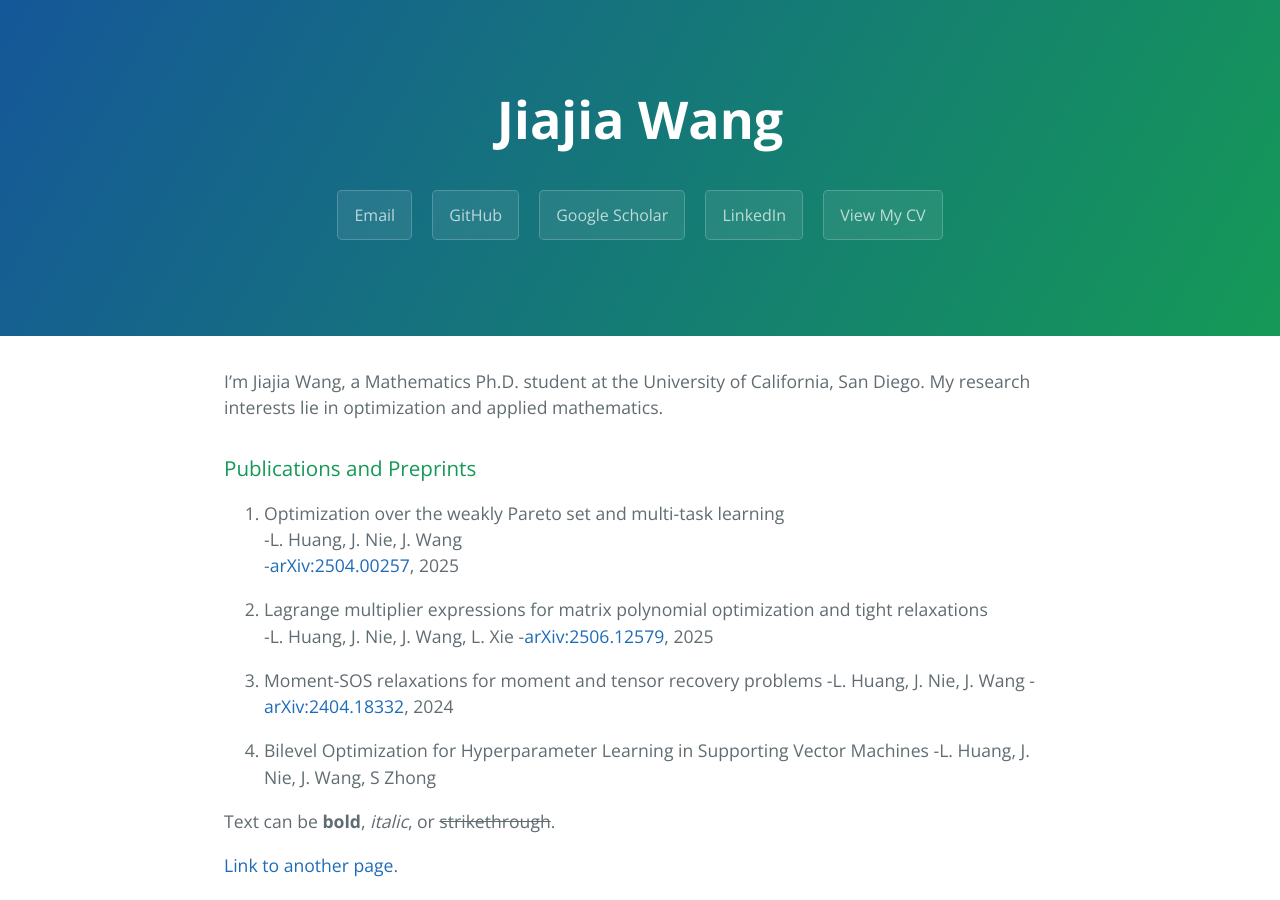
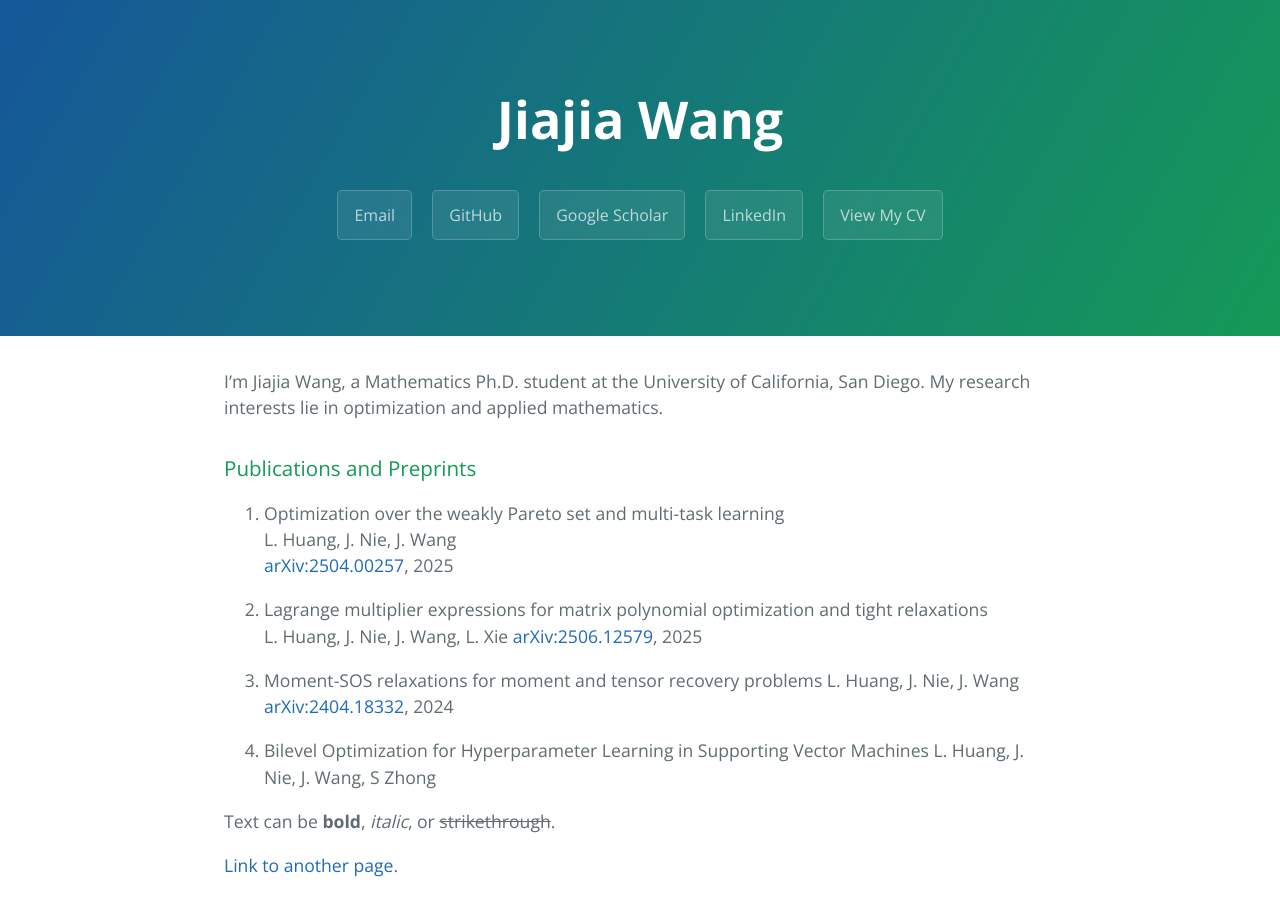
Before and after one commit to additionjj/jiajia_website, a Jekyll site: the page built from index.md, in a window 1280 px wide and 900 px high. Built offline with Jekyll 4.4.1, drawn with Linux system fonts in a browser that asks for light colours.

```diff
--- a/index.md
+++ b/index.md
@@ -7,19 +7,19 @@ layout: default
   My research interests lie in optimization and applied mathematics.
 ### Publications and Preprints
 1. Optimization over the weakly Pareto set and multi-task learning
-  -L. Huang, J. Nie, J. Wang
-  -[arXiv:2504.00257](https://arxiv.org/abs/2504.00257), 2025
+    L. Huang, J. Nie, J. Wang
+    [arXiv:2504.00257](https://arxiv.org/abs/2504.00257), 2025
 
 2. Lagrange multiplier expressions for matrix polynomial optimization and tight relaxations
-   -L. Huang, J. Nie, J. Wang, L. Xie
-   -[arXiv:2506.12579](https://arxiv.org/abs/2506.12579), 2025
+   L. Huang, J. Nie, J. Wang, L. Xie
+   [arXiv:2506.12579](https://arxiv.org/abs/2506.12579), 2025
 
 3. Moment-SOS relaxations for moment and tensor recovery problems
-  -L. Huang, J. Nie, J. Wang
-  -[arXiv:2404.18332](https://arxiv.org/abs/2404.18332), 2024
+   L. Huang, J. Nie, J. Wang
+   [arXiv:2404.18332](https://arxiv.org/abs/2404.18332), 2024
 
 4. Bilevel Optimization for Hyperparameter Learning in Supporting Vector Machines
-   -L. Huang, J. Nie, J. Wang, S Zhong
+   L. Huang, J. Nie, J. Wang, S Zhong
 
 Text can be **bold**, _italic_, or ~~strikethrough~~.
 
```
